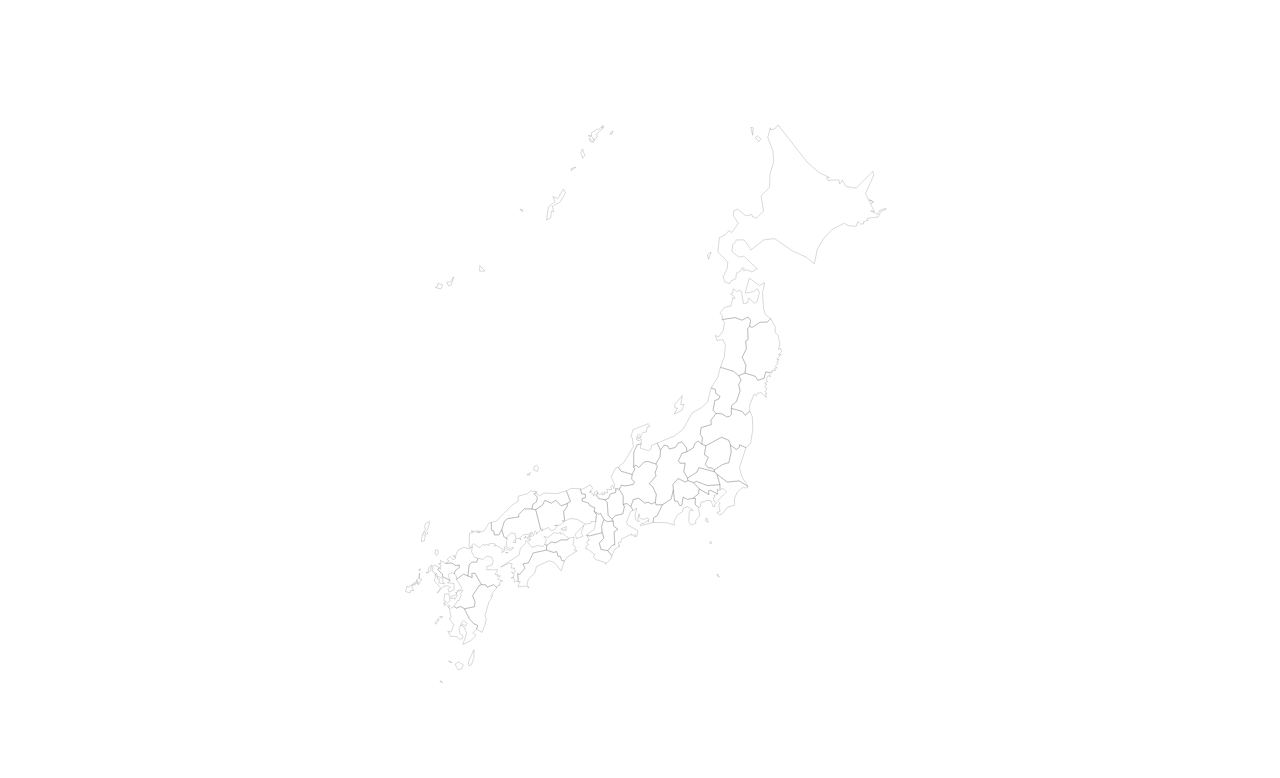
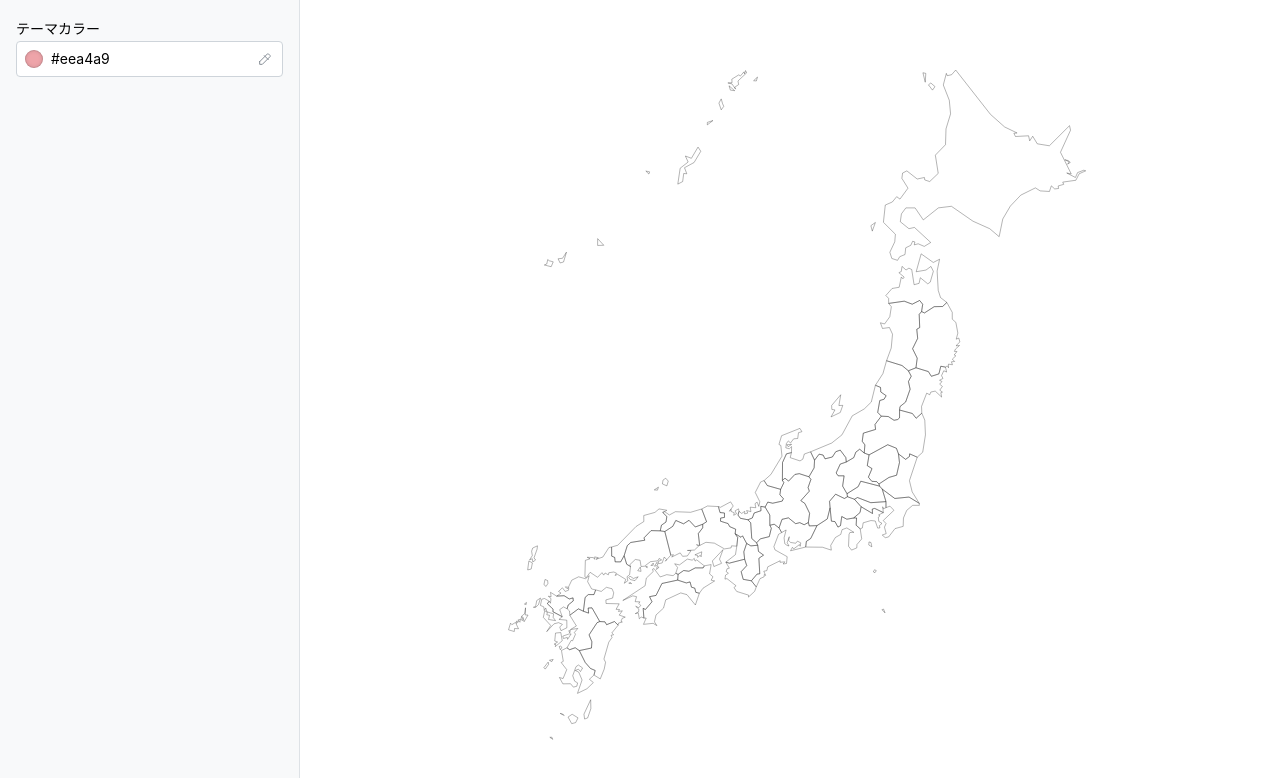
Before and after one commit to daichan132/prefectures-count-app, a Next.js app: page / in a window 1280 px wide. Shown: the top 778 px of the page. Built offline with nearby package versions, Linux system fonts and the light colour scheme.

Commit message:
add theme color

```diff
--- a/app/page.tsx
+++ b/app/page.tsx
@@ -1,10 +1,35 @@
-import { Center } from '@mantine/core';
+'use client';
+
+import { AppShell, Center, ColorInput, Stack } from '@mantine/core';
+import { useState } from 'react';
 import { JapanMap } from '@/features/japan-map';
 
 export default function HomePage() {
+  const [color, setColor] = useState('#eea4a9');
+  const [countData, setCountData] = useState<Record<string, number>>({});
   return (
-    <Center w="100%" h="100vh">
-      <JapanMap initialCountData={{}} />
-    </Center>
+    <AppShell
+      navbar={{
+        width: 300,
+        breakpoint: 'xs',
+      }}
+    >
+      <AppShell.Navbar p="md" bg="gray.0">
+        <Stack gap="md">
+          <ColorInput
+            label="テーマカラー"
+            value={color}
+            onChange={setColor} />
+        </Stack>
+      </AppShell.Navbar>
+      <AppShell.Main>
+        <Center w="100%" h="100vh" style={{ overflow: 'hidden' }}>
+          <JapanMap
+            initialCountData={countData}
+            color={color}
+            onChange={(data) => setCountData(data)} />
+        </Center>
+      </AppShell.Main>
+    </AppShell>
   );
 }
--- a/features/japan-map/components/JapanMap/JapanMap.tsx
+++ b/features/japan-map/components/JapanMap/JapanMap.tsx
@@ -2,16 +2,23 @@
 
 import React, { useCallback, useEffect, useRef } from 'react';
 import * as d3 from 'd3';
+import { useViewportSize } from '@mantine/hooks';
 import geoJson from '../../assets/japan.json';
 import { useMounted } from '../../hooks/useMounted';
 import { Feature } from '../../types';
 
 interface JapanMapProps {
   initialCountData: Record<string, number>;
+  color: string;
+  onChange?: (countData: Record<string, number>) => void;
 }
 export const JapanMap = React.memo((
-  { initialCountData }: JapanMapProps) => {
+  { initialCountData,
+    color,
+    onChange,
+  }: JapanMapProps) => {
   const mounted = useMounted();
+  const viewportSize = useViewportSize();
   const countDataRef = useRef(initialCountData);
   const mapContainerRef = useRef<HTMLDivElement>(null);
 
@@ -19,14 +26,14 @@ export const JapanMap = React.memo((
     const countData = countDataRef.current;
     if (!countData[name]) countData[name] = 0;
     countData[name] += 1;
+    onChange?.(countData);
   }, []);
 
   async function main() {
     const width = mapContainerRef.current?.offsetWidth || 0;
     const height = mapContainerRef.current?.offsetHeight || 0;
     const centerPos: [number, number] = [137.0, 38.2]; // 地図のセンター位置
-    const scale = 1000 * (Math.min(width, height) / 500);
-    const color = '#2566CC'; // 地図の色
+    const scale = 1200 * (Math.min(width, height) / 500);
 
     // 地図設定
     const projection = d3
@@ -53,8 +60,8 @@ export const JapanMap = React.memo((
       .enter()
       .append('path')
       .attr('d', (d: any) => path(d))
-      .attr('stroke', '#666')
-      .attr('stroke-width', 0.25)
+      .attr('stroke', '#000000')
+      .attr('stroke-width', 0.3)
       .attr('fill', color)
       .attr('cursor', 'pointer')
       .attr('fill-opacity', (d: any) => {
@@ -127,7 +134,8 @@ export const JapanMap = React.memo((
           .attr('width', textSize.width + padding.x * 2)
           .attr('height', textSize.height + padding.y * 2);
 
-        d3.select(this).attr('stroke-width', '1');
+        d3.select(this).attr('stroke-width', '3');
+        d3.select(this).attr('stroke', color);
       })
       .on('mousemove', (event: MouseEvent) => {
         // テキストのサイズ情報を取得
@@ -149,6 +157,7 @@ export const JapanMap = React.memo((
         svg.select('#label-group').remove();
         d3.select(this).attr('fill', color);
         d3.select(this).attr('stroke-width', '0.25');
+        d3.select(this).attr('stroke', 'black');
       });
   }
 
@@ -162,6 +171,21 @@ export const JapanMap = React.memo((
     };
   }, [mounted]);
 
+  const cleanup = useCallback(() => {
+    const target = document.getElementById('map-container');
+    if (target) target.innerHTML = '';
+  }, []);
+
+  useEffect(() => {
+    if (!mounted) return;
+    cleanup();
+    (async () => {
+      await main();
+    })();
+    // eslint-disable-next-line consistent-return
+    return () => cleanup();
+  }, [color, mounted, cleanup, viewportSize]);
+
   return (
     <div ref={mapContainerRef} id="map-container" style={{ width: '100%', height: '100%' }} />
   );
--- a/package.json
+++ b/package.json
@@ -24,6 +24,7 @@
     "@next/bundle-analyzer": "^14.1.3",
     "@tabler/icons-react": "^3.1.0",
     "d3": "^7.9.0",
+    "lodash": "^4.17.21",
     "next": "14.1.3",
     "react": "18.2.0",
     "react-dom": "18.2.0"
```
Also changed, not shown: 1 other file (tests, documents, lock files or other folders).
